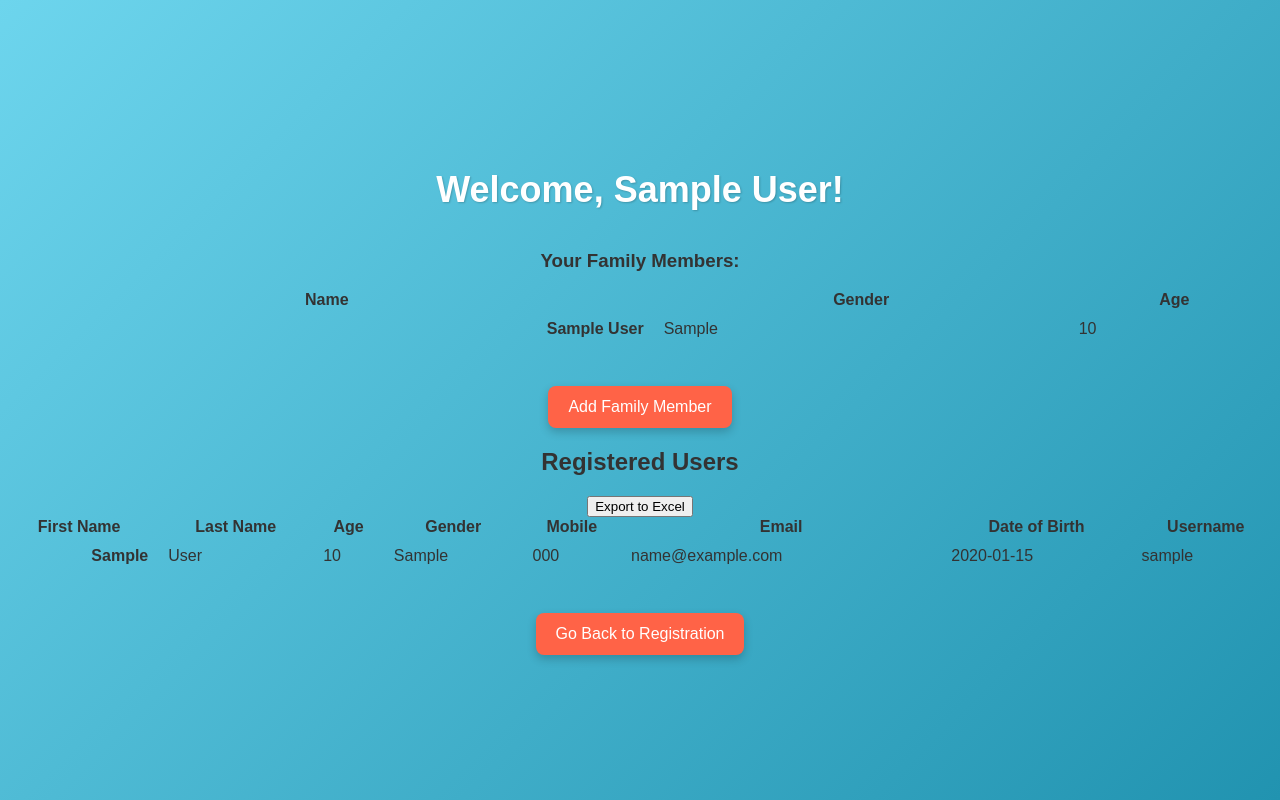
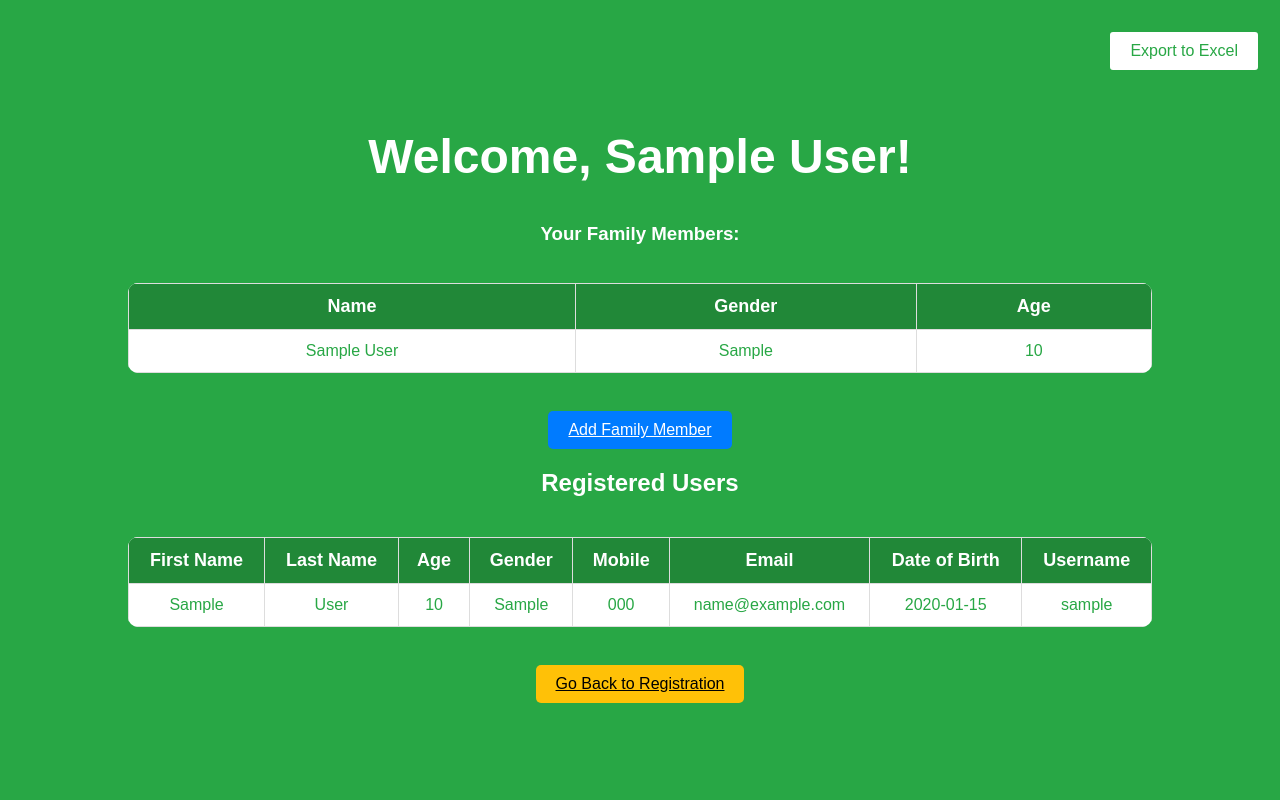
Before and after one commit to vansh070605/REGESTRATION-FORM, a Flask app: page /success in a window 1280 px wide. Run offline with Flask 3, Linux system fonts and the light colour scheme; a user stored in the database is signed in; tables that the repository leaves empty hold one stand-in row (values such as "Sample post"); some libraries are stand-ins or nearby versions.

Commit message:
success.css

```diff
--- a/static/success.css
+++ b/static/success.css
@@ -1,326 +1,151 @@
-/* General Page Styling */
+/* Styles for Success Page */
 body {
     font-family: 'Arial', sans-serif;
-    background: linear-gradient(135deg, #6dd5ed, #2193b0); /* Gradient background */
+    background-color: #28a745; /* Green success background */
+    color: white;
     margin: 0;
     padding: 0;
     display: flex;
+    justify-content: center;
+    align-items: center;
     flex-direction: column;
-    align-items: center;
-    justify-content: center;
     min-height: 100vh;
-    color: #333;
+    text-align: center;
+    position: relative;
 }
 
-/* Page Title */
+/* Page Heading */
 h1 {
-    font-size: 36px;
-    color: #fff;
+    font-size: 48px;
     margin-bottom: 20px;
-    text-shadow: 1px 1px 2px rgba(0, 0, 0, 0.2);
 }
 
-/* Flash Messages */
-ul {
-    list-style: none;
-    padding: 0;
-    margin-bottom: 20px;
-    text-align: center;
-}
-
-ul li {
-    background-color: #ffcccc;
-    color: #b30000;
-    padding: 10px;
-    margin: 5px 0;
-    border-radius: 5px;
-    font-size: 16px;
-}
-
-/* Form Styling */
-form {
-    background-color: #fff; /* White card background */
-    padding: 20px 30px;
-    border-radius: 10px;
-    box-shadow: 0 4px 10px rgba(0, 0, 0, 0.2);
-    width: 90%;
-    max-width: 600px;
-    animation: fadeIn 0.8s ease-in-out;
+/* Paragraph Text */
+p {
+    font-size: 20px;
+    margin-bottom: 30px;
 }
 
 /* Table Styling */
 table {
-    width: 100%;
+    width: 80%;
+    margin: 20px auto;
     border-collapse: collapse;
+    background-color: white;
+    color: #28a745;
+    border-radius: 10px;
+    overflow: hidden;
 }
 
-table td {
-    padding: 10px;
+table th, table td {
+    padding: 12px 15px;
+    border: 1px solid #ddd;
+    text-align: center;
     font-size: 16px;
-    color: #333;
 }
 
-table td:first-child {
-    text-align: right;
-    font-weight: bold;
+table th {
+    background-color: #218838;
+    color: white;
+    font-size: 18px;
 }
 
-table input[type="text"],
-table input[type="password"],
-table input[type="email"],
-table input[type="tel"],
-table input[type="date"],
-table input[type="file"],
-table select {
-    width: 100%;
-    padding: 10px;
-    font-size: 14px;
-    border: 1px solid #ccc;
-    border-radius: 5px;
-    box-sizing: border-box;
+table tr:nth-child(even) {
+    background-color: #f2f2f2;
 }
 
-table input[type="radio"] {
-    margin-right: 5px;
+table tr:hover {
+    background-color: #e8f5e9;
 }
 
-/* Submit and Reset Buttons */
-table input[type="submit"],
-table input[type="reset"] {
-    background-color: #28a745; /* Green */
+/* Buttons */
+button {
+    background-color: #fff;
+    color: #28a745;
+    font-size: 16px;
+    padding: 10px 20px;
+    border: 2px solid #fff;
+    border-radius: 5px;
+    cursor: pointer;
+    transition: background-color 0.3s, color 0.3s;
+    margin: 10px 0;
+}
+
+button:hover {
+    background-color: #218838;
+    color: white;
+}
+
+/* Export Button Styling */
+.export-button {
+    position: absolute;
+    top: 20px;
+    right: 20px;
+    background-color: white;
+    color: #28a745;
+    font-size: 16px;
+    padding: 10px 20px;
+    border: 2px solid #28a745;
+    border-radius: 5px;
+    cursor: pointer;
+    transition: background-color 0.3s, color 0.3s;
+}
+
+.export-button:hover {
+    background-color: #218838;
+    color: white;
+}
+
+/* Add Family Member Button */
+.add-family-member {
+    background-color: #007bff; /* Blue background */
     color: white;
     padding: 10px 20px;
+    border-radius: 5px;
     border: none;
-    border-radius: 5px;
     font-size: 16px;
     cursor: pointer;
-    transition: background-color 0.3s ease;
-    margin-right: 10px;
+    transition: background-color 0.3s, transform 0.3s ease;
 }
 
-table input[type="reset"] {
-    background-color: #dc3545; /* Red */
+.add-family-member:hover {
+    background-color: #0056b3;
+    transform: scale(1.05);
 }
 
-table input[type="submit"]:hover {
-    background-color: #218838; /* Darker green */
+/* Go Back to Registration Button */
+.go-back-registration {
+    background-color: #ffc107; /* Yellow background */
+    color: black;
+    padding: 10px 20px;
+    border-radius: 5px;
+    border: none;
+    font-size: 16px;
+    cursor: pointer;
+    transition: background-color 0.3s, transform 0.3s ease;
 }
 
-table input[type="reset"]:hover {
-    background-color: #c82333; /* Darker red */
-}
-
-/* Eye Button for Password Visibility */
-div {
-    position: relative;
-}
-
-/* Eye Button Styling */
-.eye-button {
-    position: absolute;
-    right: 10px; /* Align near the edge of the input box */
-    top: 50%;
-    transform: translateY(-50%);
-    background: none; /* No background */
-    border: none; /* No border */
-    font-size: 18px; /* Compact size */
-    cursor: pointer;
-    padding: 0; /* Remove unnecessary padding */
-    width: auto; /* Avoid stretching */
-    height: auto; /* Ensure compact height */
-    color: #666; /* Neutral color */
-    outline: none; /* Remove focus outline */
-    transition: transform 0.2s ease, font-size 0.2s ease;
-}
-
-/* No Hover Effect */
-.eye-button:hover {
-    font-size: 22px;
-    transform: translateY(-50%); /* Maintain vertical alignment */
-}
-
-/* Links and Action Buttons */
-div a {
-    text-decoration: none;
-}
-
-.form-button {
-    background-color: #007bff; /* Blue */
-    color: white;
-    padding: 10px 20px;
-    border: none;
-    border-radius: 5px;
-    font-size: 16px;
-    cursor: pointer;
-    margin: 10px 5px;
-    transition: background-color 0.3s ease;
-}
-
-.form-button:hover {
-    background-color: #0056b3; /* Darker blue */
-}
-
-/* Form Container Background */
-form {
-    background-color: rgba(255, 255, 255, 0.9); /* Slight transparency */
-    backdrop-filter: blur(5px); /* Frosted glass effect */
+.go-back-registration:hover {
+    background-color: #e0a800;
+    transform: scale(1.05);
 }
 
 /* Responsive Design */
 @media (max-width: 768px) {
-    form {
-        padding: 15px 20px;
+    table {
+        width: 95%;
     }
 
     h1 {
-        font-size: 28px;
+        font-size: 36px;
     }
 
-    table td {
-        font-size: 14px;
+    p {
+        font-size: 18px;
     }
 
-    table input[type="text"],
-    table input[type="password"],
-    table input[type="email"],
-    table input[type="tel"],
-    table input[type="date"],
-    table input[type="file"],
-    table select {
-        font-size: 13px;
-    }
-
-    .form-button {
+    button, .export-button {
         font-size: 14px;
-        padding: 8px 15px;
+        padding: 8px 16px;
     }
 }
-
-form label {
-    font-weight: bold;
-    color: #444;
-    display: block;
-    margin-bottom: 8px;
-    font-size: 16px;
-}
-
-form input[type="text"],
-form input[type="number"],
-form select {
-    width: 100%;
-    padding: 12px 15px;
-    margin-bottom: 20px;
-    border: 1px solid #ddd;
-    border-radius: 8px;
-    font-size: 16px;
-    box-sizing: border-box;
-    transition: border-color 0.3s ease, box-shadow 0.3s ease;
-}
-
-form input[type="text"]:focus,
-form input[type="number"]:focus,
-form select:focus {
-    border-color: #2193b0; /* Highlight color */
-    box-shadow: 0 0 8px rgba(33, 147, 176, 0.5);
-    outline: none;
-}
-
-/* Submit Button */
-form button {
-    background-color: #2193b0; /* Blue button */
-    color: white;
-    padding: 15px;
-    border: none;
-    border-radius: 8px;
-    font-size: 18px;
-    cursor: pointer;
-    width: 100%;
-    transition: background-color 0.3s ease, transform 0.2s ease;
-}
-
-form button:hover {
-    background-color: #006994; /* Darker blue */
-    transform: translateY(-2px); /* Subtle hover effect */
-}
-
-/* Go Back Button */
-a {
-    display: inline-block;
-    background-color: #ff6347; /* Tomato red */
-    color: white;
-    text-decoration: none;
-    padding: 12px 20px;
-    border-radius: 8px;
-    font-size: 16px;
-    margin-top: 20px;
-    box-shadow: 0 4px 10px rgba(0, 0, 0, 0.2);
-    transition: background-color 0.3s ease, transform 0.2s ease;
-}
-
-a:hover {
-    background-color: #cc5040; /* Darker red */
-    transform: translateY(-2px); /* Subtle hover effect */
-}
-
-/* Fade-In Animation */
-@keyframes fadeIn {
-    from {
-        opacity: 0;
-        transform: translateY(-10px);
-    }
-    to {
-        opacity: 1;
-        transform: translateY(0);
-    }
-}
-
-/* Responsive Design */
-@media (max-width: 768px) {
-    form {
-        padding: 20px;
-    }
-
-    h1 {
-        font-size: 28px;
-    }
-
-    form label {
-        font-size: 14px;
-    }
-
-    form button {
-        font-size: 16px;
-    }
-
-    a {
-        font-size: 14px;
-        padding: 10px 15px;
-    }
-}
-
-/* Specific Button Styling for index.html */
-.index-buttons {
-    background-color: #2193b0; /* Blue */
-    color: white;
-    text-decoration: none;
-    padding: 12px 20px;
-    border: none; /* Remove any border */
-    border-radius: 8px;
-    font-size: 16px;
-    margin: 10px;
-    box-shadow: 0 4px 10px rgba(0, 0, 0, 0.2);
-    transition: background-color 0.3s ease, transform 0.2s ease;
-    display: inline-block; /* Ensures proper spacing */
-    cursor: pointer;
-}
-
-.index-buttons:hover {
-    background-color: #006994; /* Darker blue on hover */
-    transform: translateY(-2px);
-}
-
-/* Remove Unwanted Borders or Outline */
-.index-buttons:focus {
-    outline: none;
-    box-shadow: none;
-}
```
